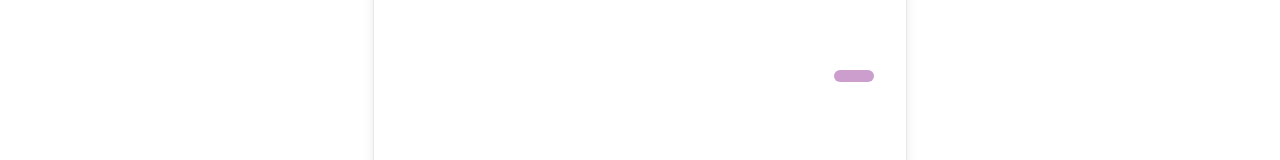
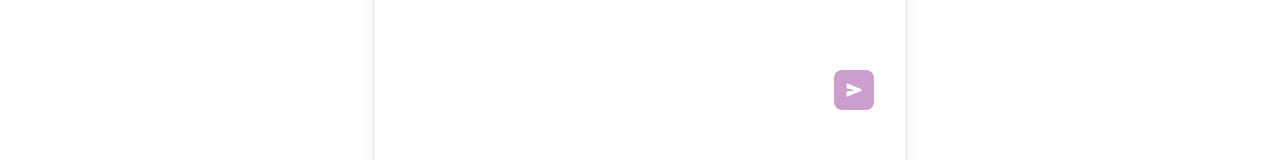
Before and after one commit to Takuzen/notan-me, a Next.js app: page / in a window 1280 px wide. Both pictures are taken after a click on the element "いま何を考えていますか?". Shown: the part 563-723 px from the top of the page. Built offline with nearby package versions, Linux system fonts and the light colour scheme.

Commit message:
fix: send icon do not show up

```diff
--- a/src/pages/_document.tsx
+++ b/src/pages/_document.tsx
@@ -1,5 +1,4 @@
 import { Html, Head, Main, NextScript } from 'next/document'
-import Script from 'next/script'
 
 export default function Document() {
   return (
@@ -9,8 +8,6 @@ export default function Document() {
         <Main />
         <NextScript />
       </body>
-      <Script type="module" src="https://unpkg.com/ionicons@7.1.0/dist/ionicons/ionicons.esm.js"></Script>
-      <Script src="https://unpkg.com/ionicons@7.1.0/dist/ionicons/ionicons.js"></Script>
     </Html>
   )
 }
--- a/src/pages/index.tsx
+++ b/src/pages/index.tsx
@@ -4,19 +4,6 @@ import Link from 'next/link'
 import { initializeApp } from 'firebase/app';
 import { getFirestore, collection, addDoc } from 'firebase/firestore';
 import { getAnalytics } from 'firebase/analytics';
-
-declare global {
-  namespace JSX {
-    interface IntrinsicElements {
-      'ion-icon': {
-        name?: string;
-        size?: 'small' | 'large' | 'default';
-        color?: string;
-        // Add other properties as required
-      };
-    }
-  }
-}
 
 export default function Home() {
   const [note, setNote] = useState('');
@@ -179,10 +166,10 @@ export default function Home() {
           style={{ overflow: 'hidden' }}
         />
             <button
-              className="submit-button w-[40px] self-end pr-3 pb-1 pl-3 pt-2 text-white bg-ja-purple bordernone rounded-lg relative bottom-0 right-0 hover:opacity-70 mb-3 mr-3" // Added mb-3 and mr-3 here for margin-bottom and margin-right
+              className="submit-button w-[40px] fill-white self-end pr-3 pb-3 pl-3 pt-3 bg-ja-purple bordernone rounded-lg relative bottom-0 right-0 hover:opacity-70 mb-3 mr-3" // Added mb-3 and mr-3 here for margin-bottom and margin-right
               onClick={handleButtonClick}
             >
-              <ion-icon name="send"></ion-icon>
+              <svg viewBox="0 0 512 512"><path d="m476.59 227.05-.16-.07L49.35 49.84A23.56 23.56 0 0 0 27.14 52 24.65 24.65 0 0 0 16 72.59v113.29a24 24 0 0 0 19.52 23.57l232.93 43.07a4 4 0 0 1 0 7.86L35.53 303.45A24 24 0 0 0 16 327v113.31A23.57 23.57 0 0 0 26.59 460a23.94 23.94 0 0 0 13.22 4 24.55 24.55 0 0 0 9.52-1.93L476.4 285.94l.19-.09a32 32 0 0 0 0-58.8z"/></svg>
             </button>
       </div>
 
```
